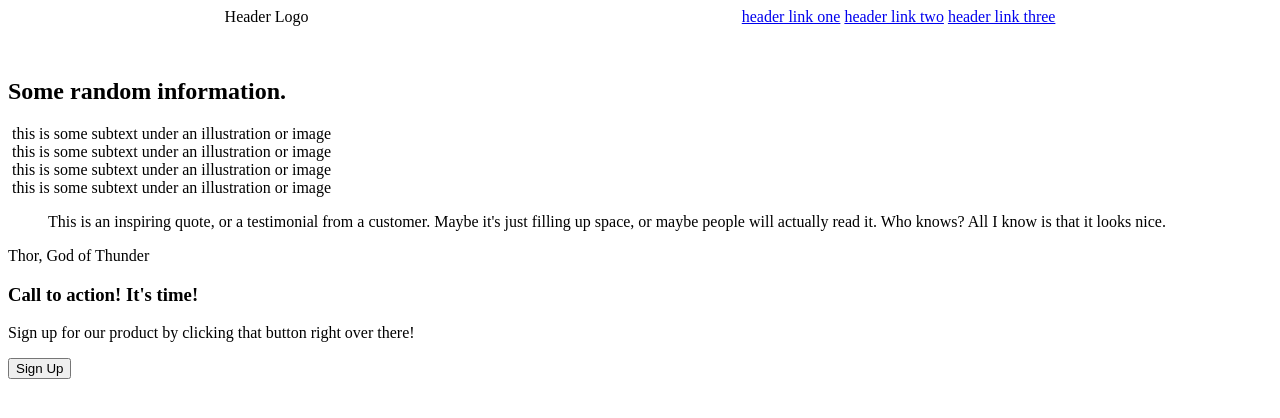
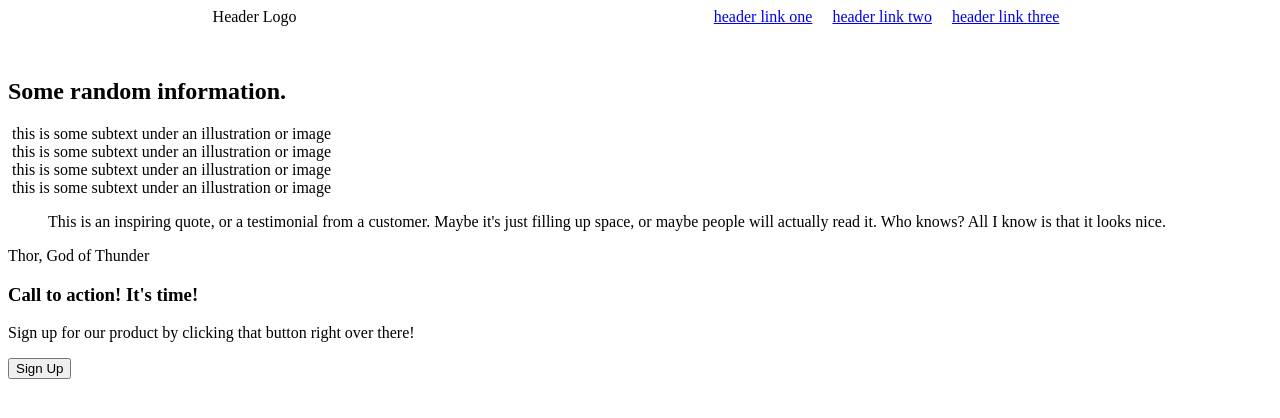
Before and after one commit to rhingstrumjr/odin-landingpage, a plain HTML site: page index.html in a window 1280 px wide. Drawn offline with Linux system fonts and the light colour scheme.

Commit message:
CSS links in header - spaced them out

```diff
--- a/styles.css
+++ b/styles.css
@@ -1,8 +1,17 @@
+html {
+    box-sizing: border-box;
+}
+
+* {
+    box-sizing: inherit;
+}
+
 header {
     display: flex;
     height: 50px;
     justify-content: space-around;
 }
-/* header div {
-    display: inline;
-} */
+
+a {
+    padding: .5em;
+}
```
